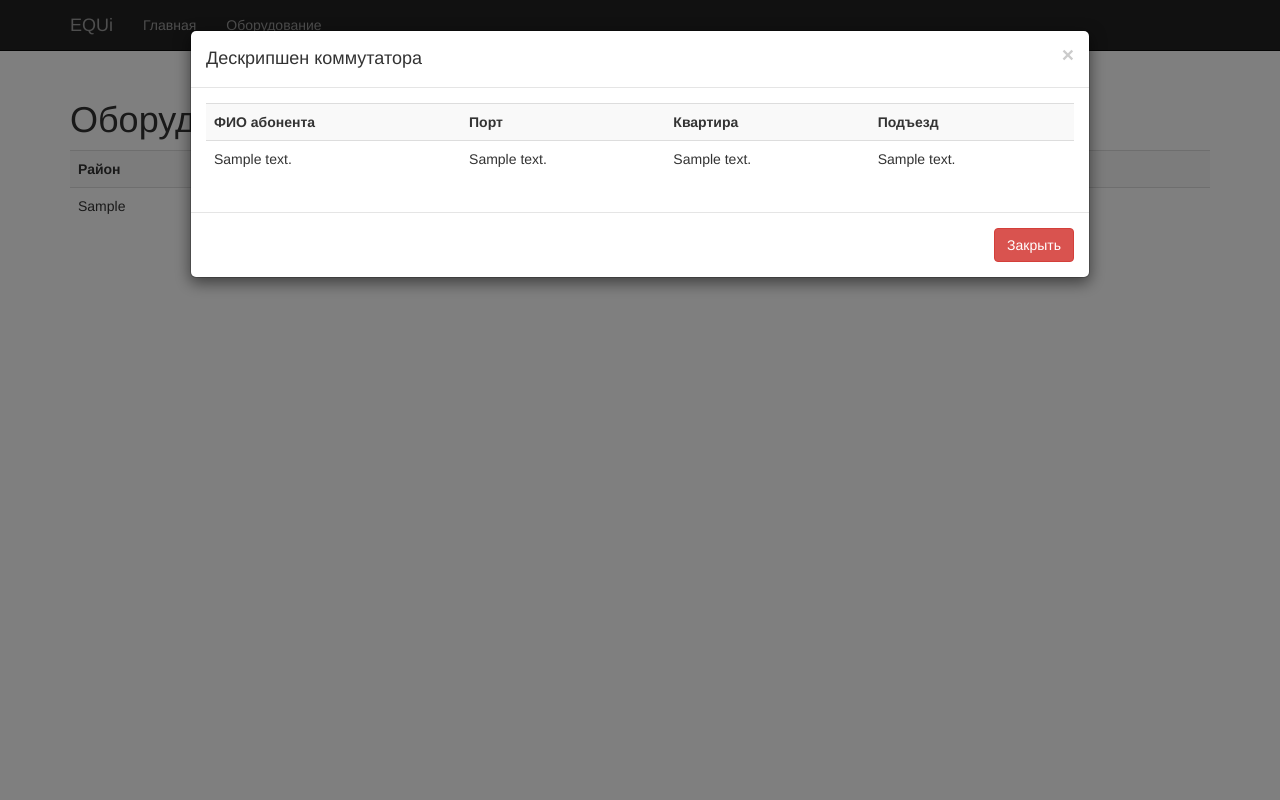
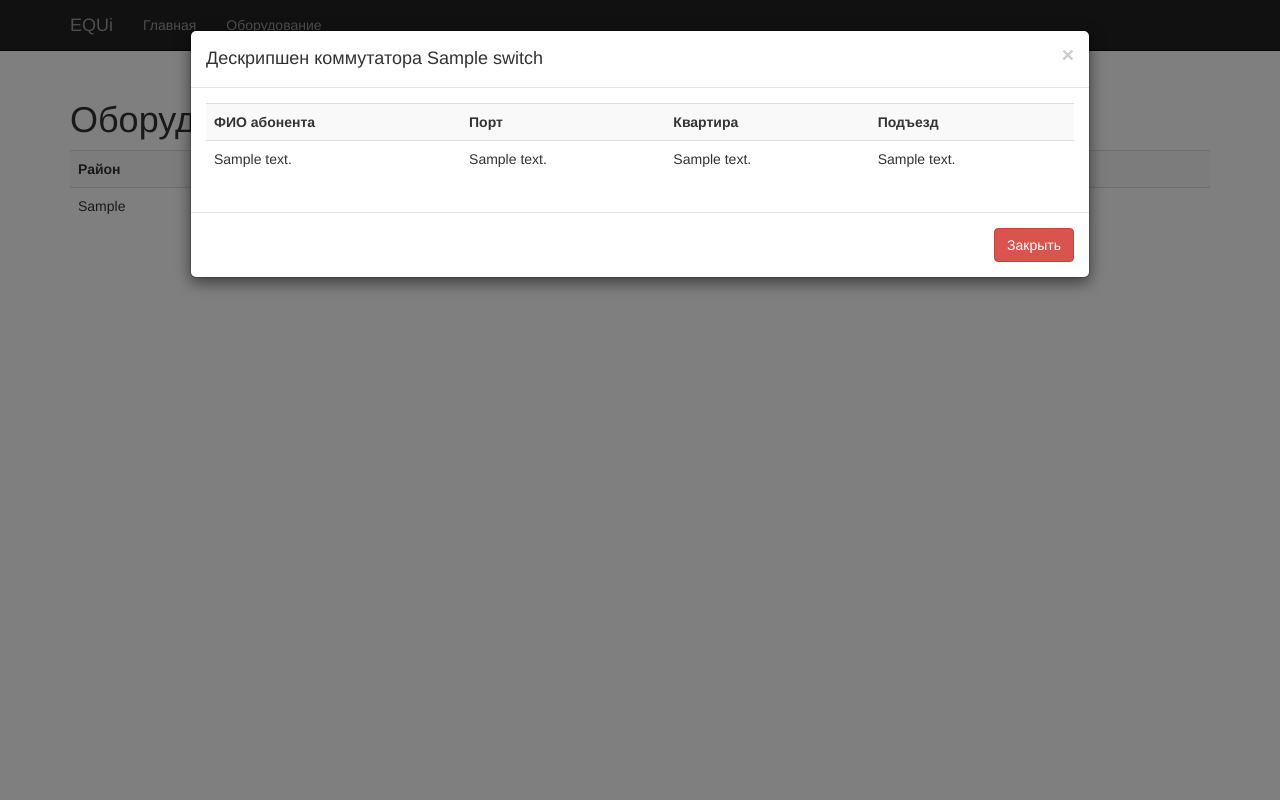
Before and after one commit to ERAjunior/EQUi, a Django app: template equipment/templates/equipment/equipment.html in a window 1280 px wide, after a click on "Показать". Run offline with Django 3.2, Linux system fonts and the light colour scheme; the template is opened without the code that fills it: most values are stand-ins (such as "Sample title", 1, 10 or a date in 2020); some libraries are stand-ins or nearby versions.

Commit message:
Добавил имя коммутатора в модальном окне

```diff
--- a/equipment/templates/equipment/description.html
+++ b/equipment/templates/equipment/description.html
@@ -1,6 +1,6 @@
-   <div class="modal-header">
+<div class="modal-header">
     <button class="close" type="button" data-dismiss="modal">&times;</button>
-    <h4 class="modal-title">Дескрипшен коммутатора</h4>
+    <h4 class="modal-title">Дескрипшен коммутатора {{ switch }}</h4>
 </div>
 <div class="modal-body">
     <table class="table table-striped">
--- a/equipment/views.py
+++ b/equipment/views.py
@@ -19,7 +19,9 @@ def equipment(request):
 
 def description(request, switch_id):
     descriptions = Description.objects.filter(descr_switch_id=switch_id)
+    switch = Switch.objects.get(id=switch_id)
     context = {
         'descriptions': descriptions,
+        'switch': switch
     }
     return render(request, 'equipment/description.html', context)
```
